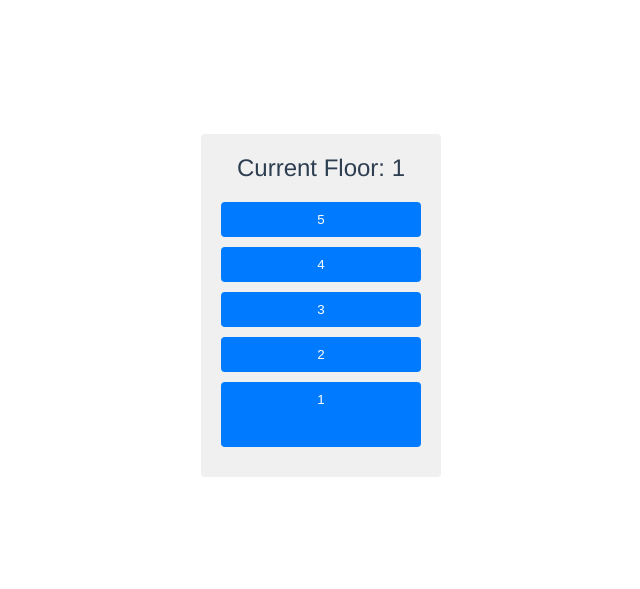
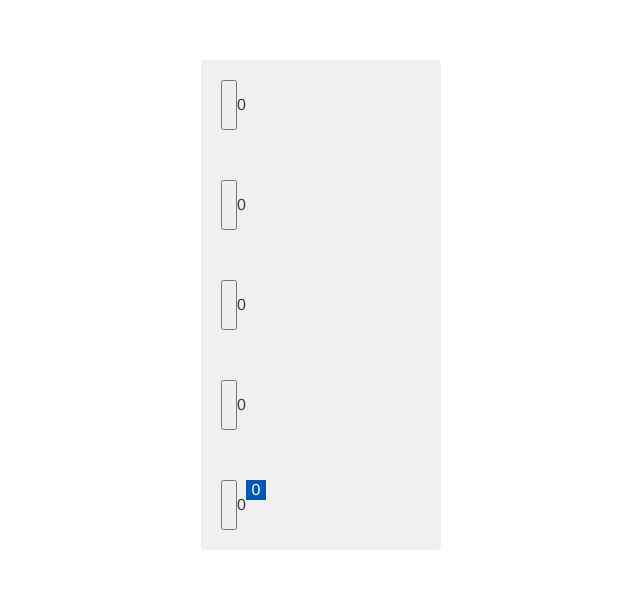
Before and after one commit to nodlya/elevator-test, a Vue app: page / in a window 1280 px wide. Shown: the part 155-744 px from the top of the page, without its empty margins (319-959 px from the left). Built offline with nearby package versions, Linux system fonts and the light colour scheme.

Commit message:
Elevator moving logic

```diff
--- a/src/App.vue
+++ b/src/App.vue
@@ -1,15 +1,18 @@
 <template>
   <!--<img alt="Vue logo" src="./assets/logo.png">-->
-  <ElevatorComponent/>
+
+  <SchematicElevator/>
 </template>
 
 <script>
-import ElevatorComponent from './components/ElevatorComponent.vue'
+//import ElevatorComponent from './components/ElevatorComponent.vue'
+import SchematicElevator from './components/SchematicElevator.vue';
+
 
 export default {
   name: 'App',
   components: {
-    ElevatorComponent
+    SchematicElevator
   }
 }
 </script>
--- a/src/components/ElevatorComponent.vue
+++ b/src/components/ElevatorComponent.vue
@@ -31,7 +31,7 @@ export default {
 
       let temp = this.currentFloor - floor;
 
-      const delay = 1000; // Задержка в миллисекундах
+      const delay = 1000;
 
       if (temp < 0) {
         let i = min;
--- /dev/null
+++ b/src/components/SchematicElevator.vue
@@ -0,0 +1,176 @@
+<template>
+    <div class="elevator-app">
+        <div class="elevator">
+            <div v-for="floor in floors" :key="floor" class="elevator-floor">
+                <button class="elevator-floor-order" @click="requestFloor(floor)"></button>
+                <p>{{ waiting[floors.indexOf(floor)] }}</p>
+                <div class="elevator-cabin" v-if="currentFloor == floor">
+                    <p>{{ peopleOnElevator }}</p>
+                </div>
+            </div>
+
+        </div>
+    </div>
+</template>
+
+<script>
+export default {
+  data() {
+    return {
+      currentFloor: 1,
+      waiting: [0, 0, 0, 0, 0],
+      floors: [5, 4, 3, 2, 1],
+      peopleOnElevator: 0,
+      maxFloor: 1,
+      isMoving: false,
+      hasUnpickedPeople: false,
+      hasUnpickedPeopleAbove: false
+    };
+  },
+  watch: {
+    waiting: {
+      handler(newArr) {
+        if (newArr.every(item => item === 0)) {
+          this.moveElevator(1);
+        } else if (this.currentFloor < this.maxFloor) {
+          this.moveElevator(this.maxFloor);
+        } else {
+          this.moveElevator(1);
+        }
+      },
+      deep: true
+    },
+    currentFloor: {
+      handler(floor) {
+        if (floor === 1) {
+          this.peopleOnElevator = 0;
+          if (this.hasUnpickedPeople) {
+            const unpickedFloor = this.getUnpickedFloor();
+            if (unpickedFloor !== -1) {
+              this.moveElevator(unpickedFloor);
+            }
+          } else if (this.hasUnpickedPeopleAbove) {
+            const highestUnpickedFloor = this.getHighestUnpickedFloorAbove();
+            if (highestUnpickedFloor !== -1) {
+              this.moveElevator(highestUnpickedFloor);
+            }
+          }
+        }
+      }
+    }
+  },
+  methods: {
+    requestFloor(floor) {
+      this.waiting[this.floors.indexOf(floor)]++;
+      if (floor > this.maxFloor) this.maxFloor = floor;
+      this.hasUnpickedPeople = true;
+      if (floor > this.currentFloor) {
+        this.hasUnpickedPeopleAbove = true;
+      }
+    },
+    moveElevator(floor) {
+      if (this.isMoving) return;
+      this.isMoving = true;
+
+      const delay = 1000;
+      const direction = floor > this.currentFloor ? 1 : -1;
+
+      if (floor === this.currentFloor) {
+        this.isMoving = false;
+        return;
+      }
+
+      const moveStep = () => {
+        this.currentFloor += direction;
+
+        if (this.currentFloor === floor) {
+          clearInterval(interval);
+          this.isMoving = false;
+          this.peopleOnElevator += this.waiting[this.floors.indexOf(this.currentFloor)];
+          this.waiting[this.floors.indexOf(this.currentFloor)] = 0;
+          this.hasUnpickedPeople = false;
+          this.hasUnpickedPeopleAbove = false;
+        } else {
+          this.peopleOnElevator += this.waiting[this.floors.indexOf(this.currentFloor)];
+          this.waiting[this.floors.indexOf(this.currentFloor)] = 0;
+
+          if (direction === 1) {
+            const unpickedFloor = this.getUnpickedFloorBelow(this.currentFloor);
+            if (unpickedFloor !== -1) {
+              clearInterval(interval);
+              this.isMoving = false;
+              this.moveElevator(unpickedFloor);
+            }
+          }
+        }
+      };
+
+      const interval = setInterval(moveStep, delay);
+    },
+    getUnpickedFloor() {
+      for (let i = this.currentFloor + 1; i <= this.maxFloor; i++) {
+        if (this.waiting[this.floors.indexOf(i)] > 0) {
+          return i;
+        }
+      }
+      return -1;
+    },
+    getUnpickedFloorBelow(floor) {
+      for (let i = floor - 1; i >= 1; i--) {
+        if (this.waiting[this.floors.indexOf(i)] > 0) {
+          return i;
+        }
+      }
+      return -1;
+    },
+    getHighestUnpickedFloorAbove() {
+      for (let i = this.maxFloor; i > this.currentFloor; i--) {
+        if (this.waiting[this.floors.indexOf(i)] > 0) {
+          return i;
+        }
+      }
+      return -1;
+    }
+  }
+};
+
+</script>
+
+<style lang="scss">
+.elevator-app {
+    display: flex;
+    justify-content: center;
+    align-items: center;
+    height: 100vh;
+}
+
+.elevator {
+    width: 200px;
+    background-color: #f0f0f0;
+    padding: 20px;
+    border-radius: 4px;
+    text-align: center;
+    display: flex;
+    flex-direction: column;
+    gap: 50px;
+}
+
+.elevator-floor {
+    border-color: black;
+    border: 1px;
+    width: 200px;
+    display: flex;
+    flex-direction: row;
+    justify-content: flex-start;
+}
+
+.elevator-cabin {
+    width: 20px;
+    height: 20px;
+    background-color: #0056b3;
+    color: white;
+    display: flex;
+    align-items: center;
+    justify-content: center;
+}
+</style>
```
